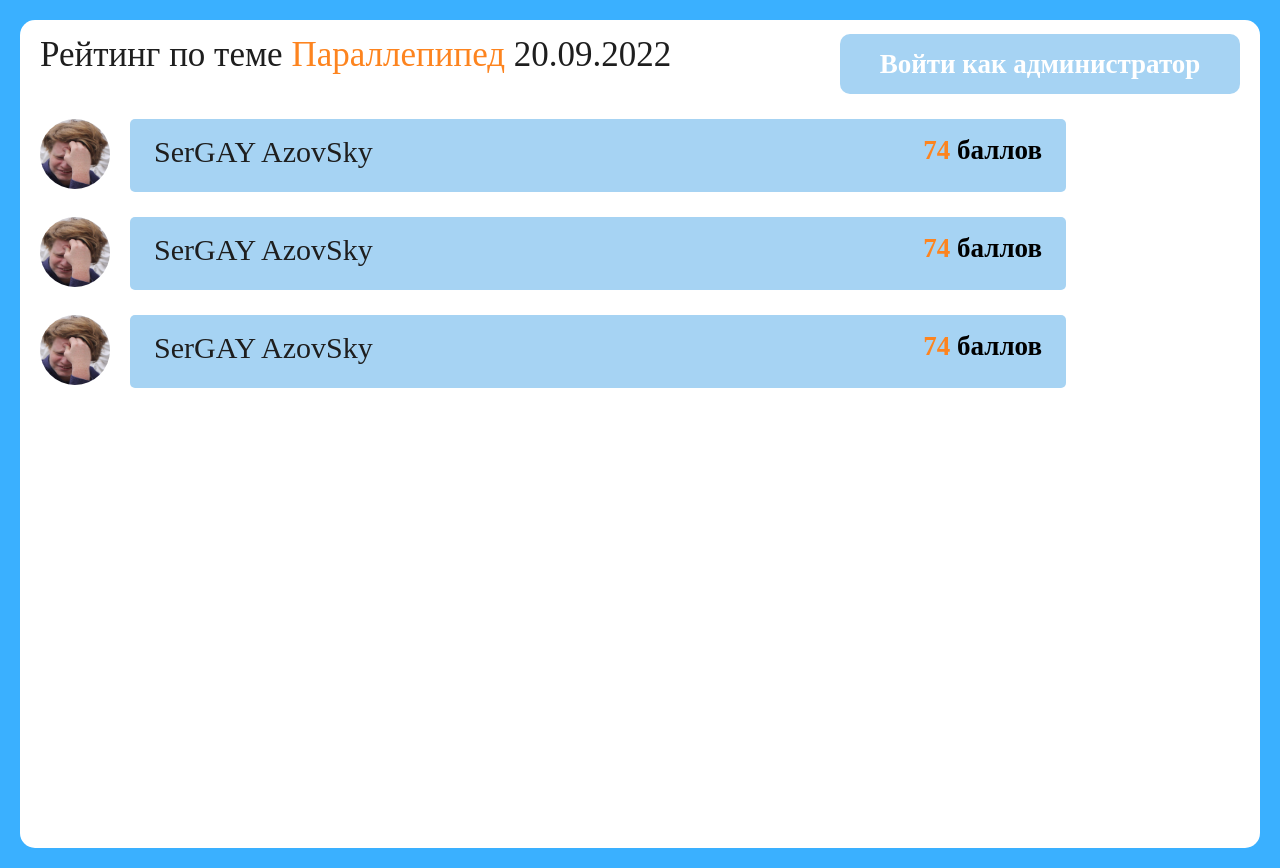
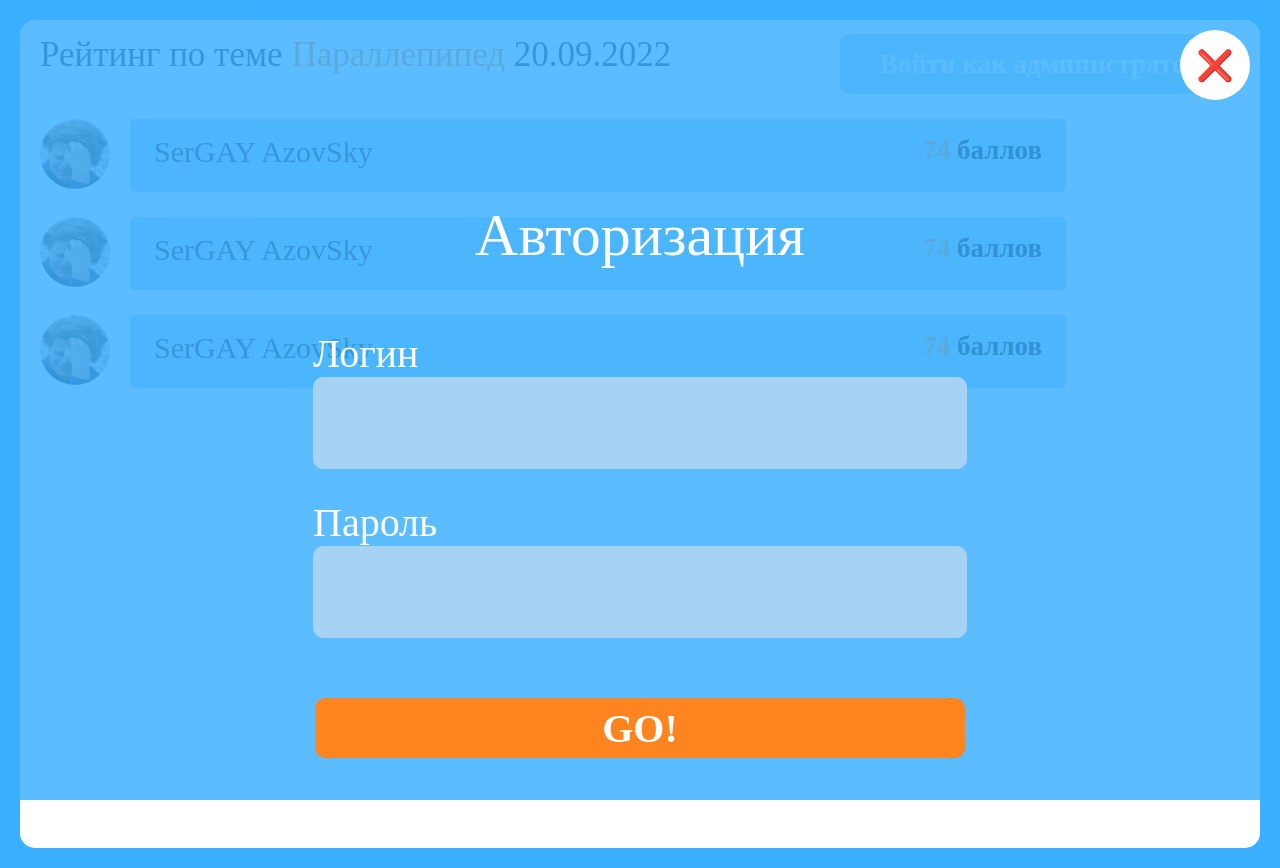
Before and after one commit to Dopio/Leaderboard, a React (Create React App) app: page / in a window 1280 px wide. Built offline with nearby package versions, Linux system fonts and the light colour scheme.

Commit message:
login layout is done

```diff
--- a/public/index.html
+++ b/public/index.html
@@ -2,10 +2,6 @@
 <html lang="en">
   <head>
     <meta charset="utf-8" />
-    <link rel="icon" href="%PUBLIC_URL%/favicon.ico" />
-    <meta name="viewport" content="width=device-width, initial-scale=1" />
-    <meta name="theme-color" content="#000000" />
-    <link rel="apple-touch-icon" href="%PUBLIC_URL%/logo192.png" />
     <title>Leaderboard</title>
   </head>
   <body>
--- a/src/features/components/ModalWindow/ModalWindow.jsx
+++ b/src/features/components/ModalWindow/ModalWindow.jsx
@@ -1,12 +1,19 @@
 import React from "react";
-import classes from './ModaleWindow.module.css'
+import classes from './ModalWindow.module.css'
 
-export const ModaleWindow = () => {
+export const ModalWindow = ({ modalActive, setModalActive }) => {
   return (
-    <div className={classes.modaleWindow__wrapper}>
+    <div
+      className={classes.modaleWindow__wrapper}
+      onClick={() => setModalActive(false)}
+    >
       <div className={classes.modaleWindow__exitButton}>
-        <button className={classes.exitButton}>X</button>
+        <button className={classes.exitButton}>❌</button>
       </div>
+      <div
+        className={classes.modaleWindow__content}
+        onClick={e => e.stopPropagation()}
+      >
         <div className={classes.modaleWindow__body}>
           <div className={classes.modaleWindow__title}>
             Авторизация
@@ -16,7 +23,10 @@ export const ModaleWindow = () => {
               Логин
             </div>
             <div className={classes.login__input}>
-
+              <input
+              type="text"
+              className={classes.login}
+              />
             </div>
           </div>
           <div className={classes.modaleWindow__password}>
@@ -24,11 +34,15 @@ export const ModaleWindow = () => {
               Пароль
             </div>
             <div className={classes.password__input}>
-
+            <input
+              type="text"
+              className={classes.password}
+              />
             </div>
           </div>
           <div className={classes.submit_button}>
-          Submit button
+            <button className={classes.submit}>GO!</button>
+          </div>
         </div>
       </div>
     </div>
--- a/src/features/components/ModalWindow/ModalWindow.module.css
+++ b/src/features/components/ModalWindow/ModalWindow.module.css
@@ -0,0 +1,99 @@
+.modaleWindow__wrapper {
+  position: fixed;
+  height: 100vh;
+  width: 100vw;
+  background: rgba(58, 176, 255, 0.83);
+  top: 0;
+  left: 0;
+}
+
+.modaleWindow__exitButton {
+  display: flex;
+  justify-content: center;
+  align-items: center;
+  margin-top: 30px;
+  margin-right: 30px;
+  width: 70px;
+  height: 70px;
+  background: #FFFFFF;
+  border-radius: 50%;
+  float: right;
+}
+
+.exitButton {
+  font-family: 'Raleway';
+  font-style: normal;
+  font-weight: 400;
+  font-size: 30px;
+  line-height: 35px;
+  background: #FFFFFF;
+  border: none;
+}
+
+.modaleWindow__body {
+  display: flex;
+  flex-direction: column;
+  align-items: center;
+  margin-top: 200px;
+}
+
+.modaleWindow__title {
+  font-family: 'Raleway';
+  font-style: normal;
+  font-weight: 400;
+  font-size: 60px;
+  line-height: 70px;
+  margin-bottom: 60px;
+  color: #FFFFFF;
+}
+
+.login__title {
+  font-family: 'Raleway';
+  font-style: normal;
+  font-weight: 400;
+  font-size: 40px;
+  line-height: 47px;
+  color: #FFFFFF;
+}
+
+.login {
+  border: none;
+  background: #A6D3F3;
+  border-radius: 10px;
+  width: 650px;
+  height: 90px;
+  margin-bottom: 30px;
+}
+
+.password__title {
+  font-family: 'Raleway';
+  font-style: normal;
+  font-weight: 400;
+  font-size: 40px;
+  line-height: 47px;
+  color: #FFFFFF;
+}
+
+.password {
+  border: none;
+  background: #A6D3F3;
+  border-radius: 10px;
+  width: 650px;
+  height: 90px;
+  margin-bottom: 60px;
+}
+
+.submit {
+  font-family: 'Raleway';
+font-style: normal;
+font-weight: 700;
+font-size: 40px;
+line-height: 47px;
+text-align: center;
+color: #FFFFFF;
+  width: 650px;
+  height: 60px;
+  background: #FD841F;
+  border-radius: 10px;
+  border: none;
+}
--- a/src/features/components/RatingTable/Header/Header.jsx
+++ b/src/features/components/RatingTable/Header/Header.jsx
@@ -1,7 +1,11 @@
-import React from "react";
+import React, { useState } from "react";
+import { ModalWindow } from "../../ModalWindow/ModalWindow";
 import classes from './Header.module.css'
 
 export const Header = () => {
+
+  const [modalActive, setModalActive] = useState(true)
+
   return (
     <div className={classes.ratingTable__header}>
       <div className={classes.header_title}>
@@ -11,6 +15,7 @@ export const Header = () => {
       </div>
       <div className={classes.header_button_wrapper}>
         <button className={classes.header_button}>Войти как администратор</button>
+        <ModalWindow modalActive={modalActive} setModalActive={setModalActive} />
       </div>
     </div>
   )
--- a/src/features/containers/LeaderBoardContainer/LeaderBoardContainer.jsx
+++ b/src/features/containers/LeaderBoardContainer/LeaderBoardContainer.jsx
@@ -5,6 +5,7 @@ import { RatingTable } from "../../components/RatingTable/RatingTable";
 import classes from './LeaderBoardContainer.module.css'
 
 export const LeaderBoardContainer = () => {
+
     return (
         <div className={classes.body__wrappper}>
             <RatingTable />
```
Lines whose indentation alone changed are shown as unchanged.
